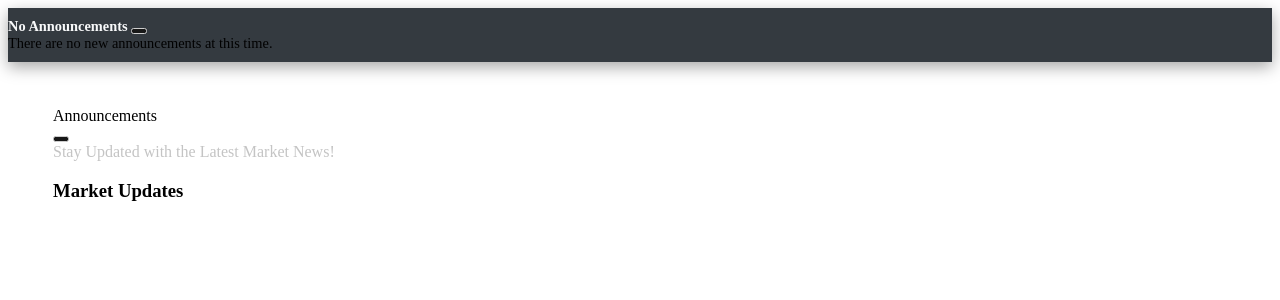
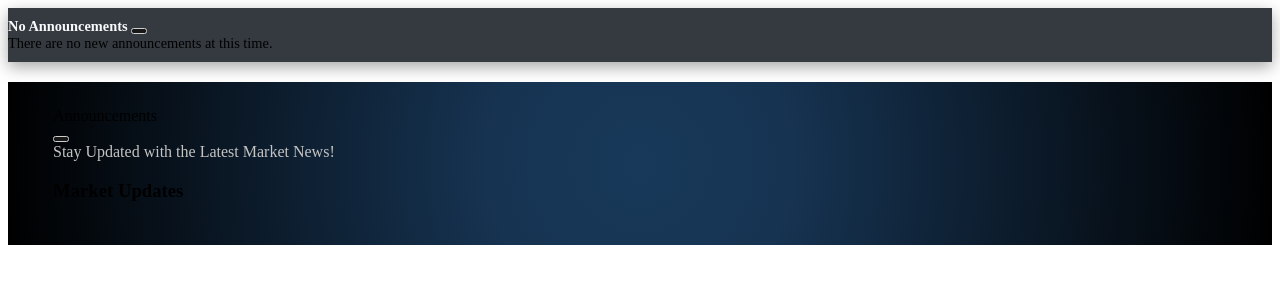
Before and after one commit to reyes-9/lgu_market_sys, a PHP site: page /lgu_market_sys/includes/announcements.php in a window 1280 px wide. Shown: the top 300 px of the page. Run offline with PHP 8.4, Linux system fonts and the light colour scheme; data that the repository does not hold is empty.

Commit message:
Update announcement.php

```diff
--- a/includes/announcements.php
+++ b/includes/announcements.php
@@ -85,14 +85,14 @@ $announcements = $stmt->fetchAll(PDO::FETCH_ASSOC);
         .card {
             border-radius: 8px;
             background: linear-gradient(45deg, #23282c, #1e2125);
-            box-shadow: 25px -25px 51px #191c20, -25px 25px 51px #292e32;
+            /* box-shadow: 25px -25px 51px #191c20, -25px 25px 51px #292e32; */
             padding: 20px 30px;
             transition: all 0.4s ease-in-out;
         }
 
         .card:hover {
             transform: scale(0.8);
-            box-shadow: rgba(255, 193, 7, 0.4) 0px 5px 15px;
+            box-shadow: rgba(172, 170, 164, 0.2) 0px 0px 70px;
         }
 
         .card {
@@ -104,6 +104,11 @@ $announcements = $stmt->fetchAll(PDO::FETCH_ASSOC);
         .show .card {
             opacity: 1;
             transform: scale(1);
+        }
+
+        .modal-body {
+            background: rgb(37, 87, 136);
+            background: radial-gradient(circle, rgba(37, 87, 136, 1) 0%, rgba(24, 57, 90, 1) 0%, rgba(22, 51, 81, 1) 24%, rgba(0, 0, 0, 1) 100%);
         }
     </style>
 </head>
@@ -144,9 +149,9 @@ $announcements = $stmt->fetchAll(PDO::FETCH_ASSOC);
 
     <!-- Announcement Modal -->
     <div class="modal fade" id="announcementModal" tabindex="-1" aria-labelledby="announcementModalLabel" aria-hidden="true">
-        <div class="modal-dialog modal-lg bg-dark text-light">
+        <div class="modal-dialog modal-lg">
             <div class="modal-content">
-                <div class="modal-body bg-dark text-light b-0">
+                <div class="modal-body text-light b-0">
                     <div class="body-container">
                         <div class="d-flex justify-content-between">
                             <div class="head text-warning fw-bold">
```
